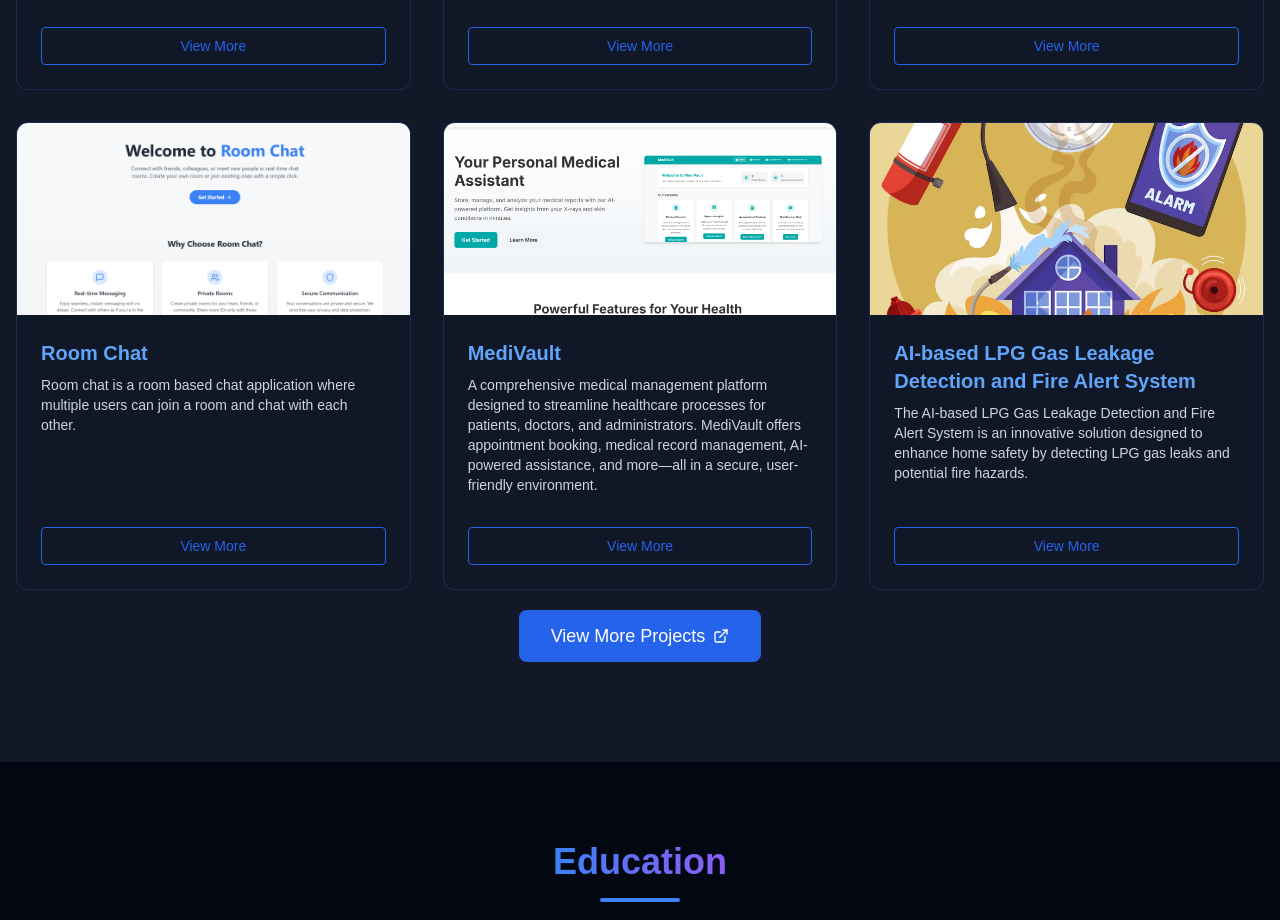
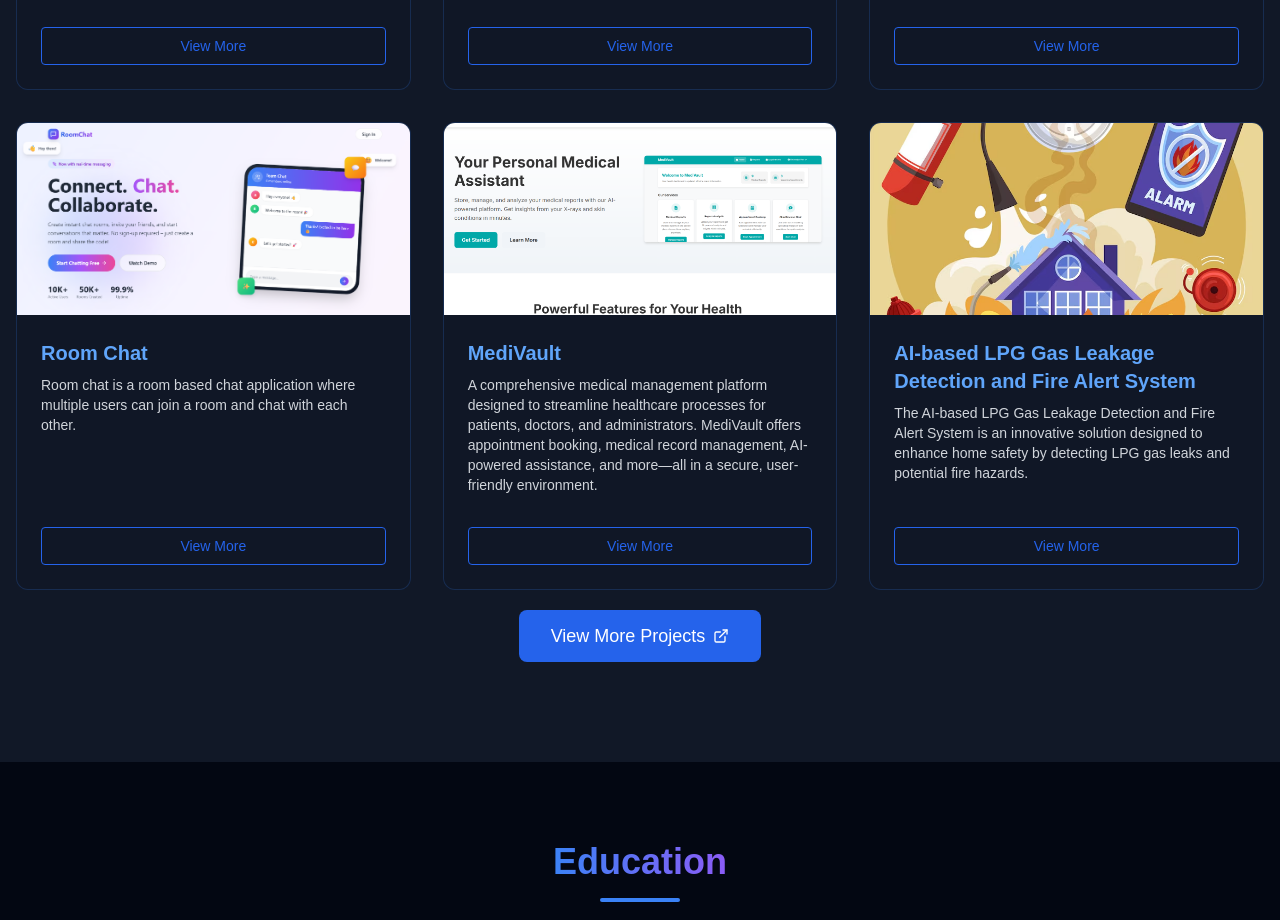
Before and after one commit to Debmalya06/Debmalya_Pan_Self-Portfolio, a React (Vite) app: page / in a window 1280 px wide. Shown: the part 2980-3900 px from the top of the page. Built offline with nearby package versions, Linux system fonts and the light colour scheme.

Commit message:
change projects banner in project sec

```diff
--- a/src/components/Projects.jsx
+++ b/src/components/Projects.jsx
@@ -117,7 +117,7 @@ const Projects = () => {
       title: "Room Chat",
       description:
         "Room chat is a room based chat application where multiple users can join a room and chat with each other.",
-      image: "/img/chat.png?height=300&width=500",
+      image: "/img/chatimp.png?height=300&width=500",
       category: "web",
       github: "https://github.com/Debmalya06/Chat-App",
       demo: "https://chat-app-38ks.onrender.com",
```
Also changed, not shown: public/img/chatimp.png (added).
